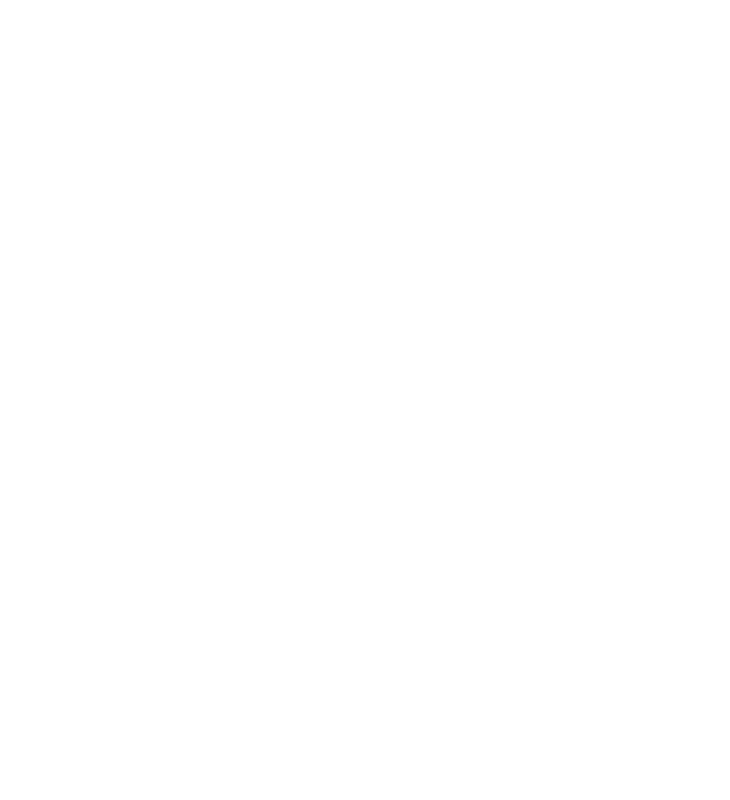
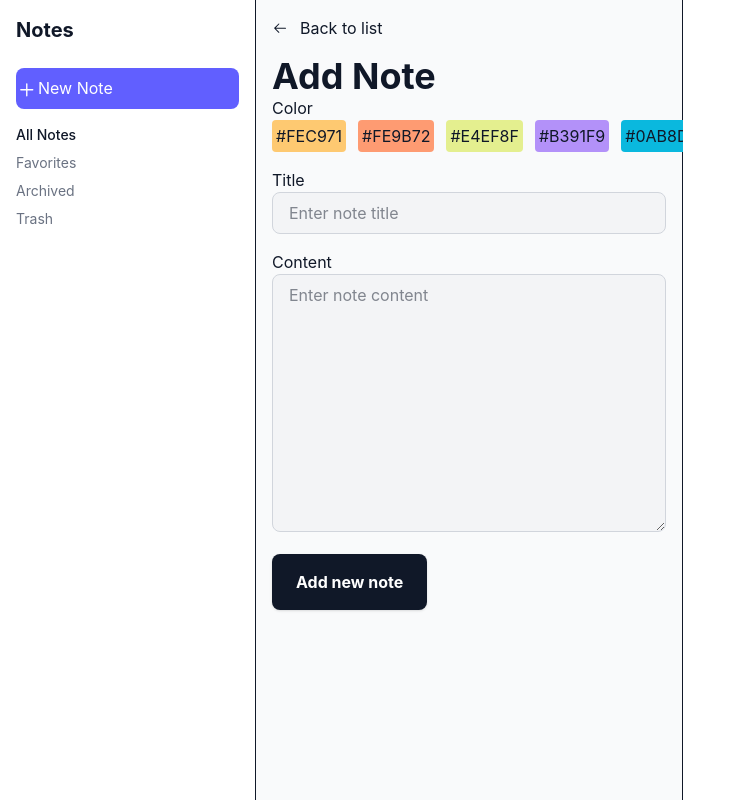
Before and after one commit to faranamjad12/MERN_Practice_Projects, a React app in the folder frontend/: page /notes/add in a window 1280 px wide. Shown: the whole page, without its empty margins (0-730 px from the left). Built offline with nearby package versions, Linux system fonts and the light colour scheme; the HTML template or start-up script is replaced by a standard one.

Commit message:
added adding Note functionality

```diff
--- a/frontend/components/TextArea.jsx
+++ b/frontend/components/TextArea.jsx
@@ -1,9 +1,17 @@
-import React from 'react'
+import React from 'react';
 
-const TextArea = () => {
-//   return (
+const TextArea = (props) => {
+  const { rows, cols, hint, className, ...otherProps } = props;
 
-//   )
-}
+  return (
+    <textarea
+      {...otherProps}
+      rows={rows}
+      cols={cols}
+      placeholder={hint}
+      className={className}
+    ></textarea>
+  );
+};
 
-export default TextArea
+export default TextArea;
--- a/frontend/components/TextInput.jsx
+++ b/frontend/components/TextInput.jsx
@@ -1,12 +1,29 @@
-import React from 'react'
+// import React from 'react'
 
-const TextInput = () => {
+// const TextInput = () => {
+//   return (
+//     <input
+//           placeholder="Search..."
+//           className="w-full mb-4 px-3 py-2 border rounded-lg focus:outline-none focus:ring-2 focus:ring-indigo-400"
+//         />
+//   )
+// }
+
+// export default TextInput
+
+import React from "react";
+
+const TextInput = (props) => {
+  const { type = "text", hint, className, ...otherProps } = props;
+
   return (
     <input
-          placeholder="Search..."
-          className="w-full mb-4 px-3 py-2 border rounded-lg focus:outline-none focus:ring-2 focus:ring-indigo-400"
-        />
-  )
-}
+      {...otherProps}
+      type={type}
+      placeholder={hint}
+      className={className}
+    />
+  );
+};
 
-export default TextInput
+export default TextInput;
--- a/frontend/package.json
+++ b/frontend/package.json
@@ -15,6 +15,7 @@
     "axios": "^1.15.2",
     "react": "^19.2.5",
     "react-dom": "^19.2.5",
+    "react-hook-form": "^7.74.0",
     "react-icons": "^5.6.0",
     "react-router": "^7.14.2",
     "tailwindcss": "^4.2.4"
--- a/frontend/pages/notes/AddNote.jsx
+++ b/frontend/pages/notes/AddNote.jsx
@@ -1,9 +1,97 @@
-import React from 'react'
+import axios from "axios";
+import React, { useEffect, useState } from "react";
+import AppLayout from "../../layouts/AppLayout";
+import NoteItem from "../../components/notes/NoteItem";
+import { GoArrowLeft } from "react-icons/go";
+import { Link } from "react-router";
+import TextInput from "../../components/TextInput";
+import TextArea from "../../components/TextArea";
+import { useForm } from "react-hook-form";
+
+const notes_url = "http://localhost:5001/notes";
 
 const AddNote = () => {
-//   return (
-//     <div>AddNote</div>
-//   )
-}
+  const [notes, setNotes] = useState([]);
+  const [colors, setColor] = useState("#FEC971");
+  const { register, handleSubmit, reset } = useForm();
 
-export default AddNote
+  const noteClrs = ["#FEC971", "#FE9B72", "#E4EF8F", "#B391F9", "#0AB8DE"];
+
+  const handleColor = (e, clr) => {
+    e.preventDefault();
+    setColor(clr);
+    console.log(clr);
+  };
+
+  const handleAddNote = async (data) => {
+    try {
+      const newData = {
+        title: data.title,
+        content: data.content,
+        color: color,
+      };
+    } catch (error) {
+      console.log("ERR:", error);
+    }
+  };
+
+  return (
+    <AppLayout>
+      <div>
+        <Link to={"/"} className="flex items-center gap-3 mb-4">
+          <GoArrowLeft /> <span>Back to list</span>
+        </Link>
+        <h2 className="text-4xl font-bold mb[50px]">Add Note</h2>
+        <div className="">
+          <form onSubmit={handleSubmit(handleAddNote)}>
+            <div>
+              <label htmlFor="" className="block">
+                Color
+              </label>
+              <div className="flex gap-3">
+                {noteClrs.map((clr) => {
+                  return (
+                    <button
+                      style={{ backgroundColor: clr }}
+                      onClick={(e) => handleColor(e, clr)}
+                      className="p-1 rounded focus:border focus:scale-125"
+                    >
+                      {clr}
+                    </button>
+                  );
+                })}
+              </div>
+            </div>
+            <div className="mt-4">
+              <label htmlFor="">Title</label>
+              <TextInput
+                type="text"
+                {...register("title")}
+                hint="Enter note title"
+                className="py-2 px-4 rounded-lg w-full border border-gray-300 bg-gray-100"
+              />
+            </div>
+
+            <div className="my-4">
+              <label htmlFor="">Content</label>
+              <TextArea
+                {...register("content")}
+                hint="Enter note content"
+                rows={10}
+                className="py-2 px-4 rounded-lg w-full border border-gray-300 bg-gray-100"
+              />
+            </div>
+
+            <div>
+              <button className="bg-gray-900 text-white py-4 px-6 rounded-lg shadow font-bold">
+                Add new note
+              </button>
+            </div>
+          </form>
+        </div>
+      </div>
+    </AppLayout>
+  );
+};
+
+export default AddNote;
--- a/frontend/src/App.jsx
+++ b/frontend/src/App.jsx
@@ -12,7 +12,6 @@
     </Routes>
   );
 };
-
 export default App;
 // ----
 // import { useState } from "react";
```
Also changed, not shown: 1 other file (tests, documents, lock files or other folders).
